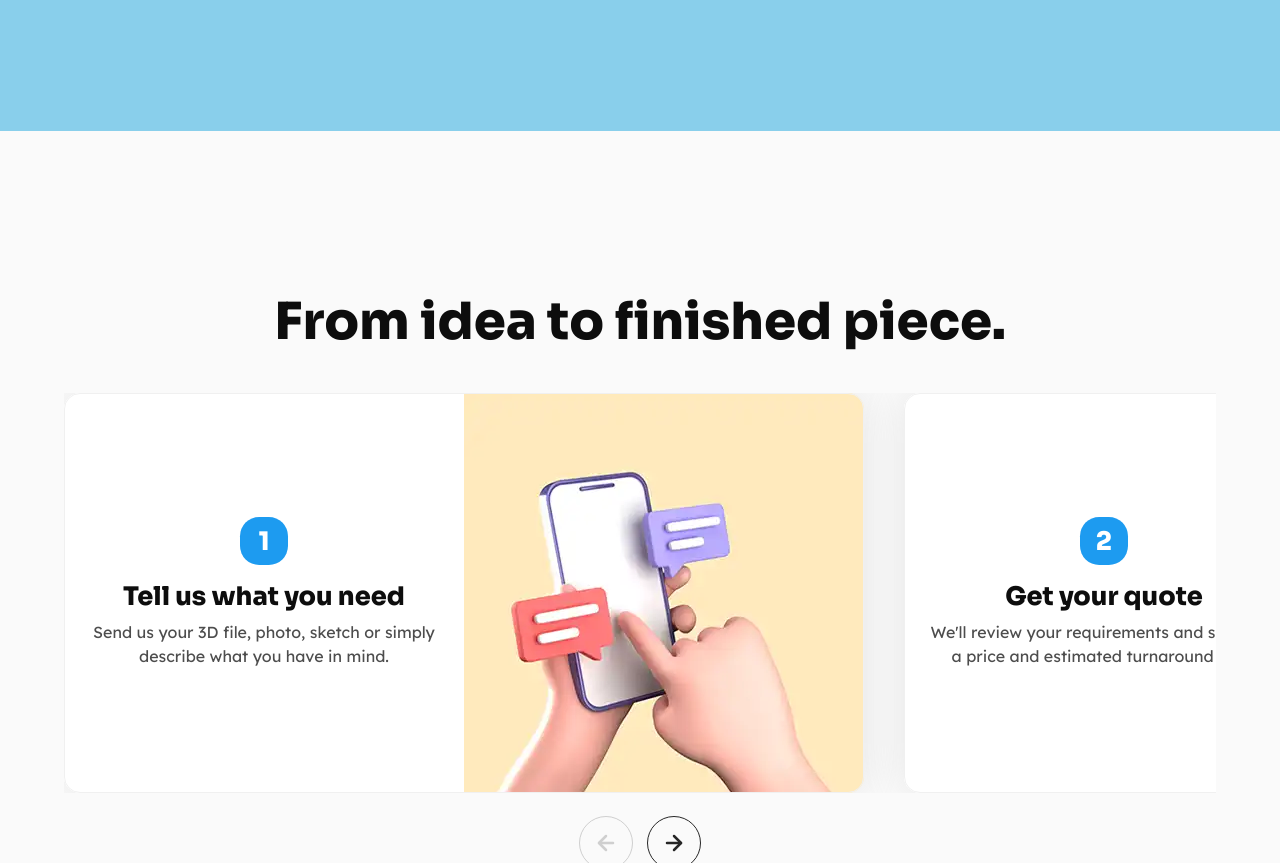
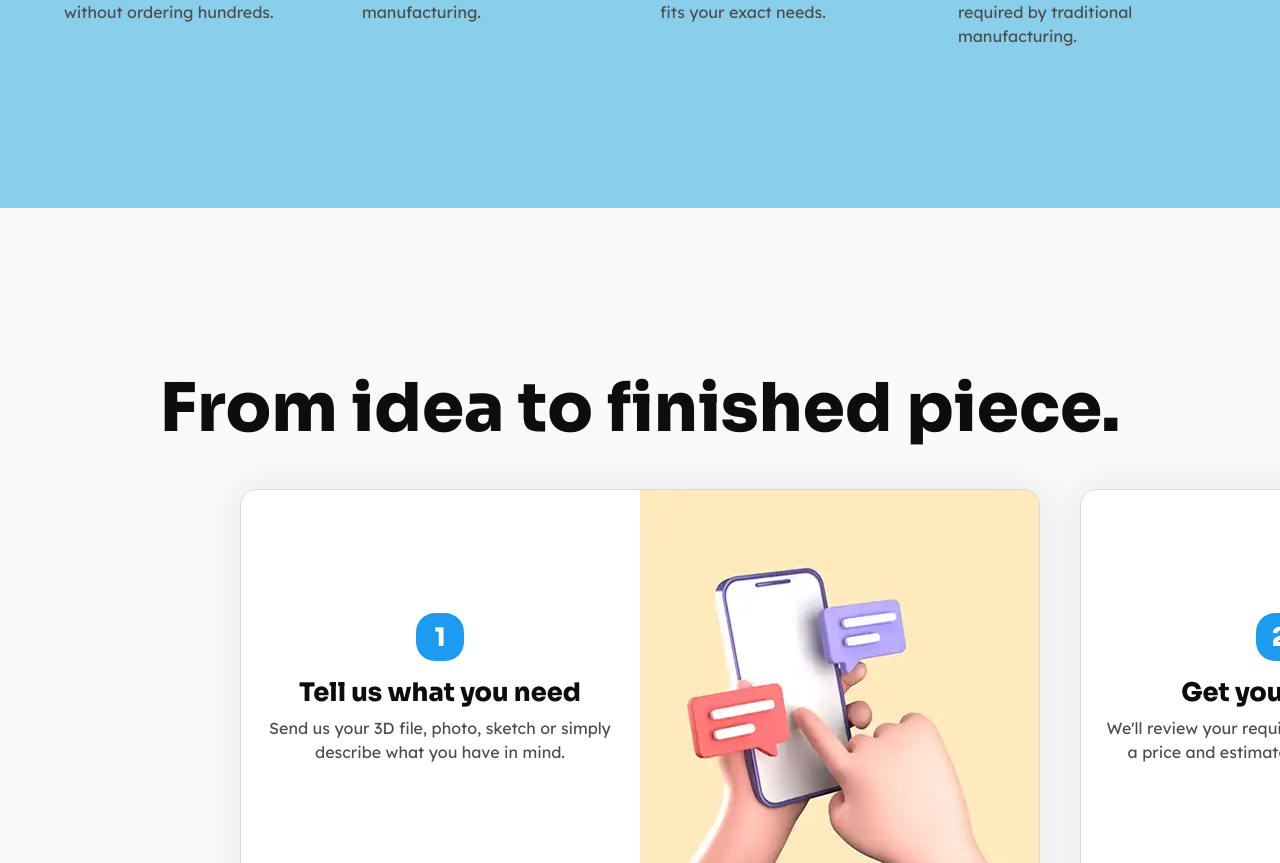
Before and after one commit to o-theophilus/extrude, a SvelteKit app: page / in a window 1280 px wide. Shown: the part 2846-3709 px from the top of the page. Built offline with nearby package versions, Linux system fonts and the light colour scheme.

Commit message:
Update styles and content in home sections; enhance layout and typography

```diff
--- a/src/routes/_home/3_why.svelte
+++ b/src/routes/_home/3_why.svelte
@@ -28,7 +28,7 @@
 <div class="bg_1 light margin_160">
 	<section>
 		<div class="padding_5 grid_container">
-			<h2 class="max_text">Make what you need, when you need it.</h2>
+			<h2 class="max_text">Build without the usual constraints.</h2>
 			<p class="max_text margin_16 font_14">
 				3D printing gives you the freedom to create without committing to expensive tooling or large
 				production runs.
--- a/src/routes/_home/4_how.svelte
+++ b/src/routes/_home/4_how.svelte
@@ -103,18 +103,16 @@
 
 	function scroll(dir) {
 		const card = scroller.querySelector('.one');
-		const step = card ? card.getBoundingClientRect().width + 40 : scroller.clientWidth;
+		const step = card.getBoundingClientRect().width + 40;
 		scroller.scrollBy({ left: dir * step, behavior: 'smooth' });
 	}
 </script>
 
-<div class="light bg_6">
-	<section>
-		<div id="how-it-works" class="padding_5 grid_container">
+<div class="light bg_6 padding_5 grid_container">
 	<h2 class="center">From idea to finished piece.</h2>
 
 	<div
-				class="margin_40 scroller"
+		class="scroller"
 		class:dragging
 		bind:this={scroller}
 		{onpointerdown}
@@ -141,7 +139,7 @@
 		{/each}
 	</div>
 
-			<div class="arrows row gap_16 center margin_24">
+	<div class="arrows row gap_16 center">
 		<button disabled={atStart} onclick={() => scroll(-1)}>
 			<svg class="lucide" icon="arrow-left"></svg>
 			.
@@ -167,11 +165,11 @@
 		</Button>
 	</div>
 </div>
-	</section>
-</div>
 
 <style>
 	.scroller {
+		--size: 800px;
+
 		display: flex;
 		gap: 40px;
 
@@ -181,6 +179,20 @@
 		cursor: grab;
 		touch-action: pan-y;
 		user-select: none;
+
+		padding-top: 40px;
+		padding-bottom: 24px;
+
+		padding-left: 16px;
+		padding-right: 16px;
+		@media screen and (min-width: 580px) {
+			padding-left: 24px;
+			padding-right: 24px;
+		}
+		@container (min-width: 880px) {
+			padding-left: calc((100vw - var(--size)) / 2);
+			padding-right: calc((100vw - var(--size)) / 2);
+		}
 
 		&::-webkit-scrollbar {
 			display: none;
@@ -230,13 +242,15 @@
 	}
 
 	.one {
-		--size: 400px;
-
 		display: flex;
 		flex-direction: column;
 
 		overflow: hidden;
 		flex: 0 0 100%;
+
+		outline-color: var(--line1);
+
+		scroll-snap-align: center;
 
 		@container (min-width: 400px) {
 			flex-direction: row;
@@ -244,10 +258,8 @@
 		}
 
 		@container (min-width: 880px) {
-			flex: 0 0 calc(var(--size) * 2);
+			flex: 0 0 calc(var(--size));
 		}
-
-		scroll-snap-align: center;
 
 		.block {
 			width: 100%;
--- a/src/routes/_layout/main.css
+++ b/src/routes/_layout/main.css
@@ -72,7 +72,7 @@ h1 {
 }
 
 h2 {
-	font-size: 3.2rem;
+	font-size: 4.2rem;
 }
 
 h3 {
--- a/src/routes/_layout/page.css
+++ b/src/routes/_layout/page.css
@@ -208,7 +208,7 @@
 	/************************ outline */
 	/* --ol: light-dark(hsl(0, 0%, 85%), hsl(0, 0%, 25%)); */
 	.outline {
-		outline: 1px solid hsl(0, 0%, 94%);
+		outline: 1px solid var(--line1);
 		outline-offset: -1px;
 	}
 
```
Also changed, not shown: 1 other file (tests, documents, lock files or other folders). Lines whose indentation alone changed are shown as unchanged.
